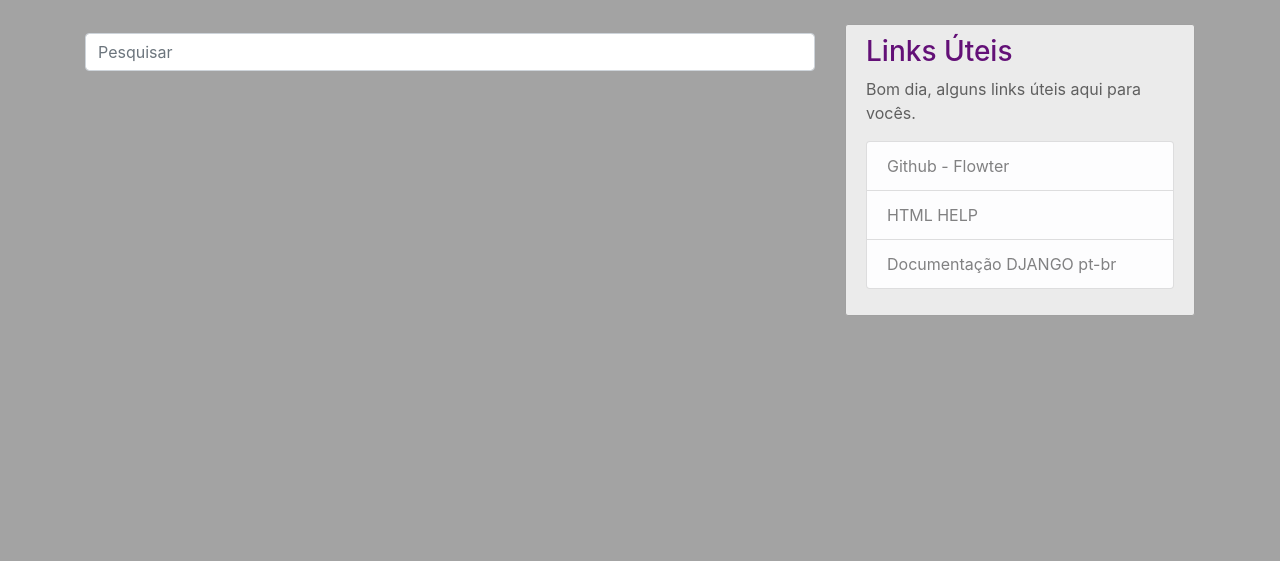
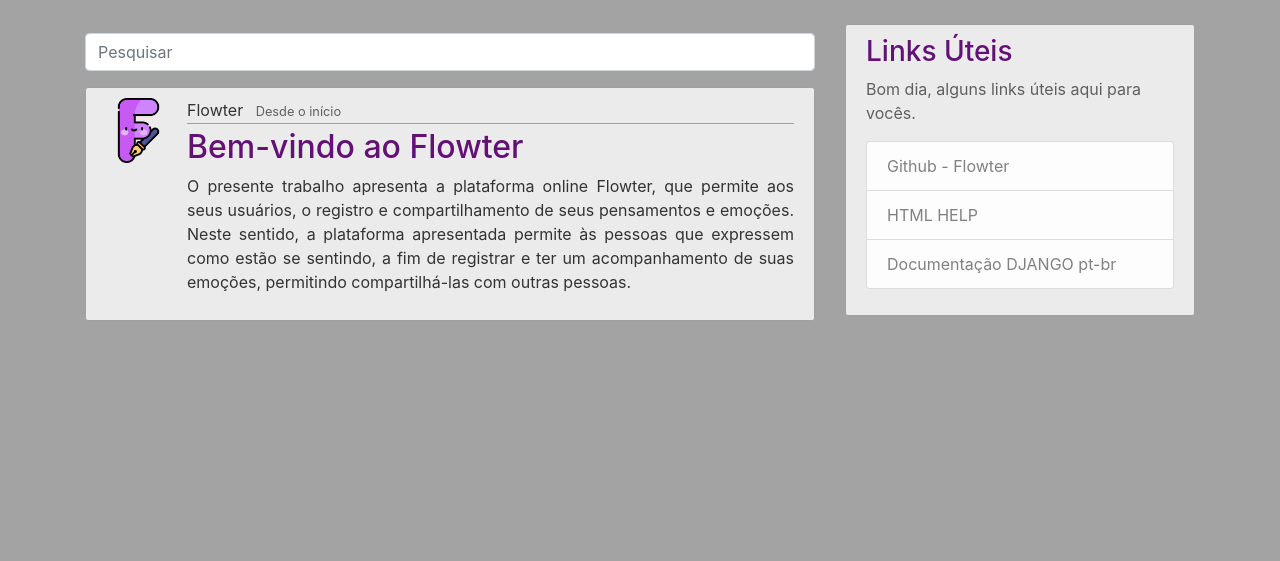
Before and after one commit to BarbaraMafra/Flowter, a Django app: page / in a window 1280 px wide. Shown: the part 56-617 px from the top of the page. Run offline with Django 3.2, Linux system fonts and the light colour scheme; some libraries are stand-ins or nearby versions.

Commit message:
Update home.html

```diff
--- a/blog/templates/blog/home.html
+++ b/blog/templates/blog/home.html
@@ -1,6 +1,6 @@
 {% extends "blog/base.html" %}
 {% block content %}
-
+{% load static %}
 <style>
   .switch {
     position: relative;
@@ -169,5 +169,15 @@
 
       }
     </script>
-
+        <article class="media content-section flow">
+          <img class="article-img" src="{% static 'blog/f.ico' %}">
+          <div class="media-body">
+            <div class="article-metadata">
+              <a class="mr-2">Flowter</a>
+              <small class="text-muted">Desde o início</small>
+            </div>
+            <h2><a class="article-title">Bem-vindo ao Flowter</a></h2>
+            <p class="article-content" style="text-align: justify;">O presente trabalho apresenta a              plataforma online Flowter, que permite aos seus usuários, o registro e              compartilhamento de seus pensamentos e emoções. Neste sentido, a plataforma              apresentada permite às pessoas que expressem como estão se sentindo, a fim de              registrar e ter um acompanhamento de suas emoções, permitindo compartilhá-las com outras pessoas.</p>
+          </div>
+        </article>
 {% endblock content %}
```
